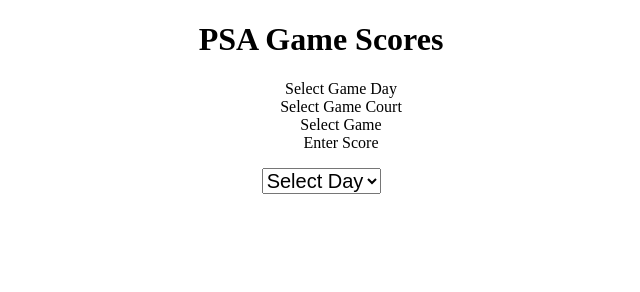
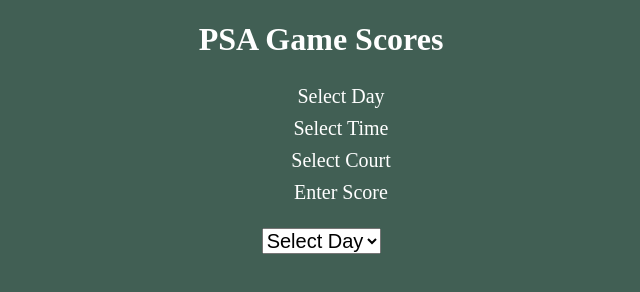
Before and after one commit to droke6/scores, a plain HTML site: page index.html in a window 1280 px wide. Shown: the whole page, without its empty margins (319-959 px from the left). Drawn offline with Linux system fonts and the light colour scheme.

Commit message:
Change background color & update list

```diff
--- a/index.html
+++ b/index.html
@@ -10,9 +10,9 @@
     <div class="title">
         <h1>PSA Game Scores</h1>
         <ul>
-            <li>Select Game Day</li>
-            <li>Select Game Court</li>
-            <li>Select Game</li>
+            <li>Select Day</li>
+            <li>Select Time</li>
+            <li>Select Court</li>
             <li>Enter Score</li>
         </ul>
     </div>
--- a/styles.css
+++ b/styles.css
@@ -1,10 +1,17 @@
+body {
+    background-color: rgba(53, 85, 73, 0.936);
+}
+
 .title {
     display: block;
     text-align: center;
+    color: white;
 }
 
 ul {
     list-style: none;
+    font-size: 20px;
+    line-height: 2rem;
 }
 
 .drop-down {
```
